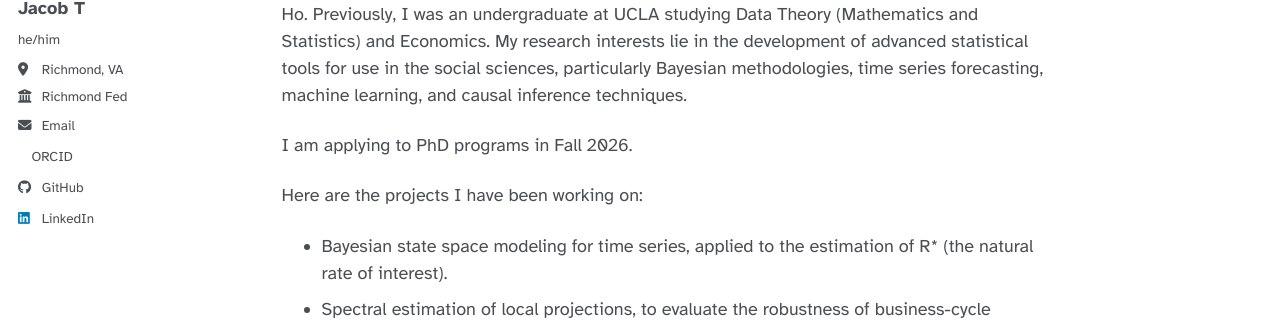
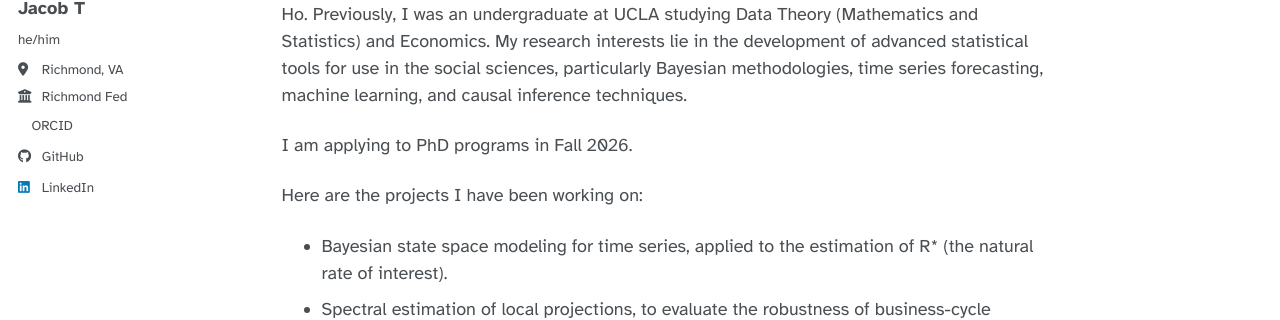
Before and after one commit to jacobedt/jacobedt.github.io, a Jekyll site: the page built from _pages/about.md, in a window 1280 px wide. Shown: the part 247-567 px from the top of the page. Built offline with Jekyll 4.4.1, drawn with Linux system fonts in a browser that asks for light colours; a style sheet for code colours, icons or effects is not loaded.

Commit message:
remove email button

```diff
--- a/_config.yml
+++ b/_config.yml
@@ -88,7 +88,7 @@ author:
   location         : "Richmond, VA"
   employer         : "Richmond Fed"
   uri              : # URL
-  email            : "jtitcomb03@gmail.com"
+  email            : # "jtitcomb03@gmail.com"
 
   # Academic websites
   academia         : # URL
```
